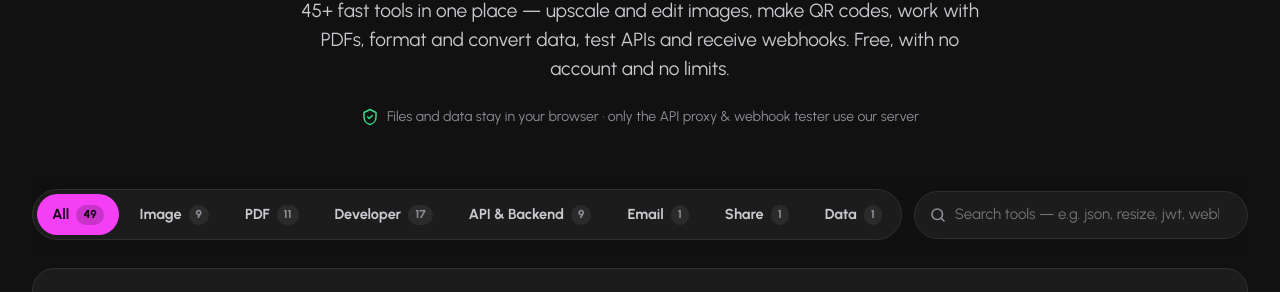
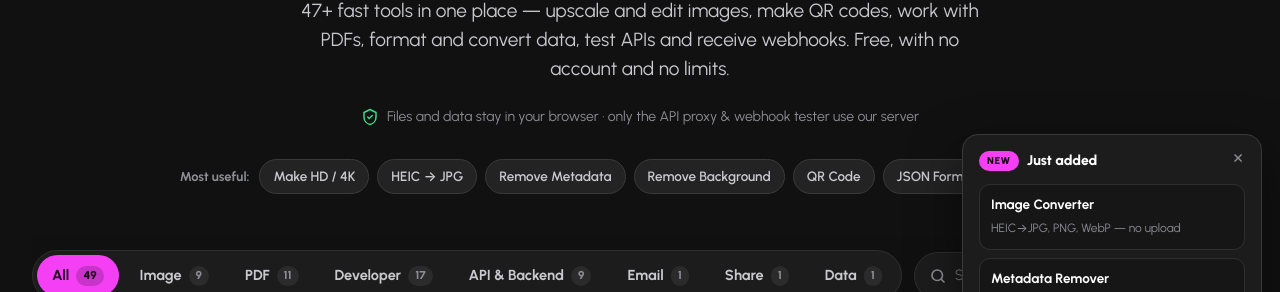
Before and after one commit to bhaskarbarot/Image4k, a plain HTML site: page index.html in a window 1280 px wide. Shown: the part 370-662 px from the top of the page. Drawn offline with Linux system fonts and the light colour scheme.

Commit message:
Home: "What's new" slide-in popup + "Most useful" tool strip
- Right-side slide-in on the homepage listing recently added tools (Image
  Converter, Metadata Remover, QR). Shows once per version via localStorage;
  dismiss is remembered. Bump VERSION in home.js when the list changes.
- "Most useful:" chip strip under the hero linking the top tools (Make HD/4K,
  HEIC→JPG, Remove Metadata, Remove Background, QR, JSON Formatter, PDF).
- Lead copy 45+ → 47+ tools. CSP-safe (logic in home.js, no inline script).

```diff
--- a/assets/css/home.css
+++ b/assets/css/home.css
@@ -71,3 +71,29 @@
   .hub-tabs button { padding: 8px 12px; font-size: 14px; }
   .hub-list { grid-template-columns: minmax(0, 1fr); }
 }
+
+/* ---- popular tools strip (hero) ---- */
+.hub-popular { display: flex; flex-wrap: wrap; justify-content: center; align-items: center; gap: 8px; margin-top: 26px; }
+.hub-popular-label { color: var(--muted); font-size: 13px; font-weight: 700; margin-right: 2px; }
+.hub-popular a { display: inline-flex; align-items: center; padding: 6px 13px; border-radius: 999px; border: 1px solid var(--line-2); background: var(--card-2); color: var(--text-2); font-size: 13.5px; font-weight: 600; transition: border-color .15s, color .15s, background .15s; }
+.hub-popular a:hover { border-color: var(--accent); color: #fff; background: var(--accent-soft); }
+
+/* ---- "What's new" slide-in ---- */
+.whatsnew {
+  position: fixed; right: 18px; bottom: 18px; z-index: 60; width: 300px; max-width: calc(100vw - 36px);
+  background: var(--card); border: 1px solid var(--line-2); border-radius: 16px; padding: 15px 16px 14px;
+  box-shadow: 0 18px 50px rgba(0,0,0,.5); transform: translateX(120%); opacity: 0;
+  transition: transform .42s cubic-bezier(.2,.8,.2,1), opacity .42s ease;
+}
+.whatsnew.is-in { transform: translateX(0); opacity: 1; }
+.wn-x { position: absolute; top: 9px; right: 10px; width: 26px; height: 26px; border: 0; border-radius: 8px; background: transparent; color: var(--muted); font-size: 20px; line-height: 1; cursor: pointer; }
+.wn-x:hover { background: var(--card-3); color: #fff; }
+.wn-head { display: flex; align-items: center; gap: 8px; font-weight: 800; font-size: 14px; margin-bottom: 12px; }
+.wn-badge { font-size: 10px; font-weight: 800; letter-spacing: .06em; text-transform: uppercase; color: var(--accent-ink); background: var(--accent); border-radius: 999px; padding: 2px 8px; }
+.wn-list { list-style: none; margin: 0; padding: 0; display: flex; flex-direction: column; gap: 8px; }
+.wn-list a { display: block; padding: 9px 11px; border-radius: 11px; background: var(--bg-2); border: 1px solid var(--line); transition: border-color .15s, background .15s; }
+.wn-list a:hover { border-color: var(--accent); background: var(--accent-soft); }
+.wn-list strong { display: block; font-size: 13.5px; color: #fff; }
+.wn-list span { font-size: 12px; color: var(--muted); }
+@media (max-width: 420px) { .whatsnew { right: 10px; left: 10px; bottom: 10px; width: auto; } }
+@media (prefers-reduced-motion: reduce) { .whatsnew { transition: opacity .2s ease; transform: none; } }
--- a/assets/js/home.js
+++ b/assets/js/home.js
@@ -57,3 +57,19 @@
   select(VALID.has(fromHash) ? fromHash : 'all');
   window.addEventListener('hashchange', () => { const h = location.hash.slice(1); if (VALID.has(h)) select(h); });
 })();
+
+/* "What's new" slide-in — shows recently added tools once per version; dismiss is remembered.
+   Bump VERSION whenever the list changes so returning visitors see it again. */
+(function () {
+  'use strict';
+  const el = document.getElementById('whatsnew');
+  if (!el) return;
+  const VERSION = '2026-11-20';
+  let seen = null; try { seen = localStorage.getItem('pd_whatsnew'); } catch (e) { /* private mode */ }
+  if (seen === VERSION) return;
+  const close = () => { el.classList.remove('is-in'); try { localStorage.setItem('pd_whatsnew', VERSION); } catch (e) {} setTimeout(() => { el.hidden = true; }, 340); };
+  const btn = document.getElementById('wnClose');
+  if (btn) btn.addEventListener('click', close);
+  el.addEventListener('keydown', (e) => { if (e.key === 'Escape') close(); });
+  setTimeout(() => { el.hidden = false; requestAnimationFrame(() => el.classList.add('is-in')); }, 1000);
+})();
--- a/index.html
+++ b/index.html
@@ -26,7 +26,7 @@
   <link rel="preconnect" href="https://fonts.gstatic.com" crossorigin>
   <link href="https://fonts.googleapis.com/css2?family=Urbanist:wght@400;500;600;700;800;900&display=swap" rel="stylesheet">
   <link rel="stylesheet" href="/assets/css/style.css?v=20261114h">
-  <link rel="stylesheet" href="/assets/css/home.css?v=20261119a">
+  <link rel="stylesheet" href="/assets/css/home.css?v=20261120a">
 
   <script type="application/ld+json">
   {
@@ -71,11 +71,21 @@
       <div class="wrap">
         <span class="hub-kicker">Free · private · no sign-up</span>
         <h1>One home for your <span class="grad">image, PDF &amp; developer</span> work</h1>
-        <p class="lead">45+ fast tools in one place — upscale and edit images, make QR codes, work with PDFs, format and convert data, test APIs and receive webhooks. Free, with no account and no limits.</p>
+        <p class="lead">47+ fast tools in one place — upscale and edit images, make QR codes, work with PDFs, format and convert data, test APIs and receive webhooks. Free, with no account and no limits.</p>
         <span class="hub-privacy">
           <svg viewBox="0 0 24 24" fill="none" stroke="currentColor" stroke-width="2" stroke-linecap="round" stroke-linejoin="round" aria-hidden="true"><path d="M12 2l8 4v6c0 5-3.5 9-8 10-4.5-1-8-5-8-10V6z"/><path d="M9 12l2 2 4-4"/></svg>
           Files and data stay in your browser · only the API proxy &amp; webhook tester use our server
         </span>
+        <div class="hub-popular" aria-label="Most useful tools">
+          <span class="hub-popular-label">Most useful:</span>
+          <a href="/image#hd">Make HD / 4K</a>
+          <a href="/convert">HEIC → JPG</a>
+          <a href="/metadata">Remove Metadata</a>
+          <a href="/image#bg">Remove Background</a>
+          <a href="/qr">QR Code</a>
+          <a href="/dev#json-formatter">JSON Formatter</a>
+          <a href="/pdf">PDF Tools</a>
+        </div>
       </div>
     </section>
 
@@ -271,6 +281,16 @@
       </ul>
     </div>
   </footer>
-  <script src="/assets/js/home.js?v=20261116a" defer></script>
+  <aside class="whatsnew" id="whatsnew" role="dialog" aria-label="Recently added tools" tabindex="-1" hidden>
+    <button class="wn-x" id="wnClose" type="button" aria-label="Dismiss">&times;</button>
+    <div class="wn-head"><span class="wn-badge">New</span> Just added</div>
+    <ul class="wn-list">
+      <li><a href="/convert"><strong>Image Converter</strong><span>HEIC→JPG, PNG, WebP — no upload</span></a></li>
+      <li><a href="/metadata"><strong>Metadata Remover</strong><span>Strip GPS &amp; EXIF from photos</span></a></li>
+      <li><a href="/qr"><strong>QR Code Generator</strong><span>Logo, colours, scan-verified</span></a></li>
+    </ul>
+  </aside>
+
+  <script src="/assets/js/home.js?v=20261120a" defer></script>
 </body>
 </html>
```
